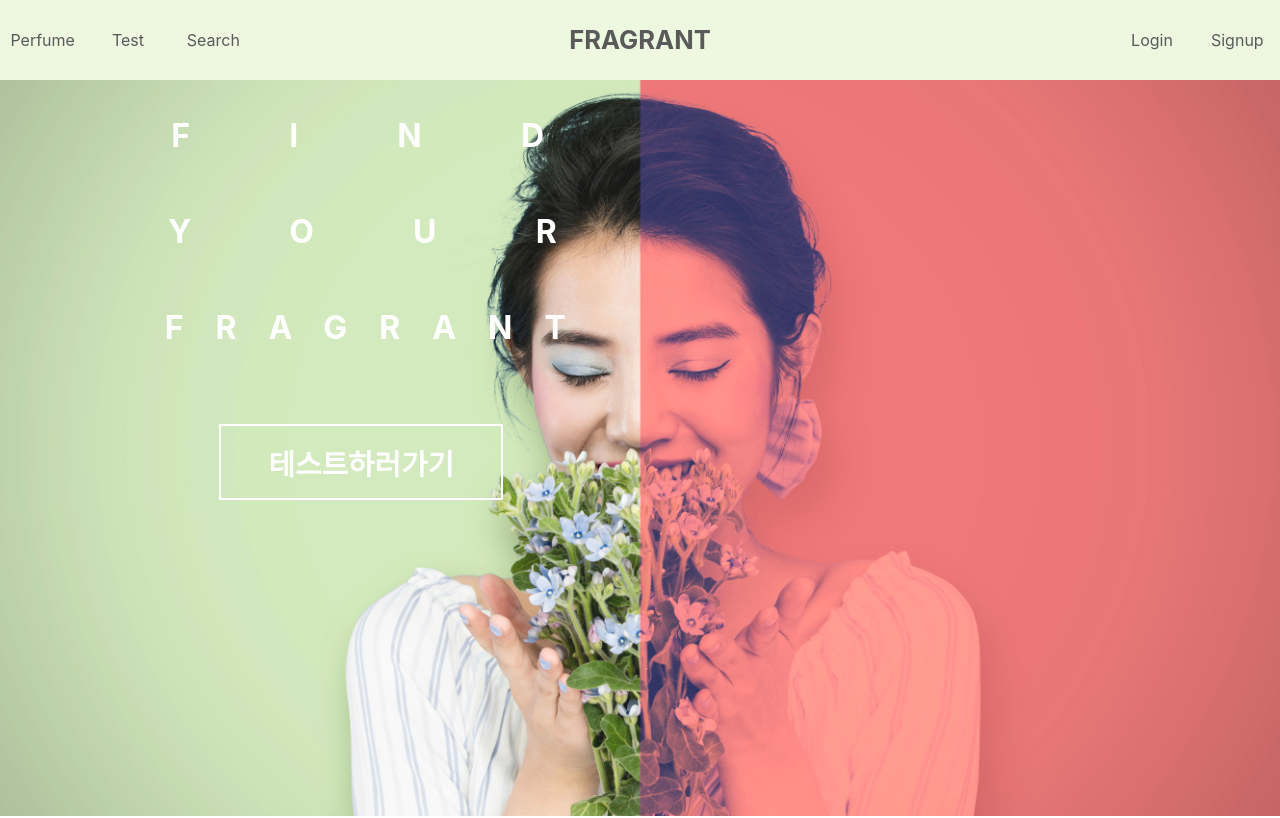
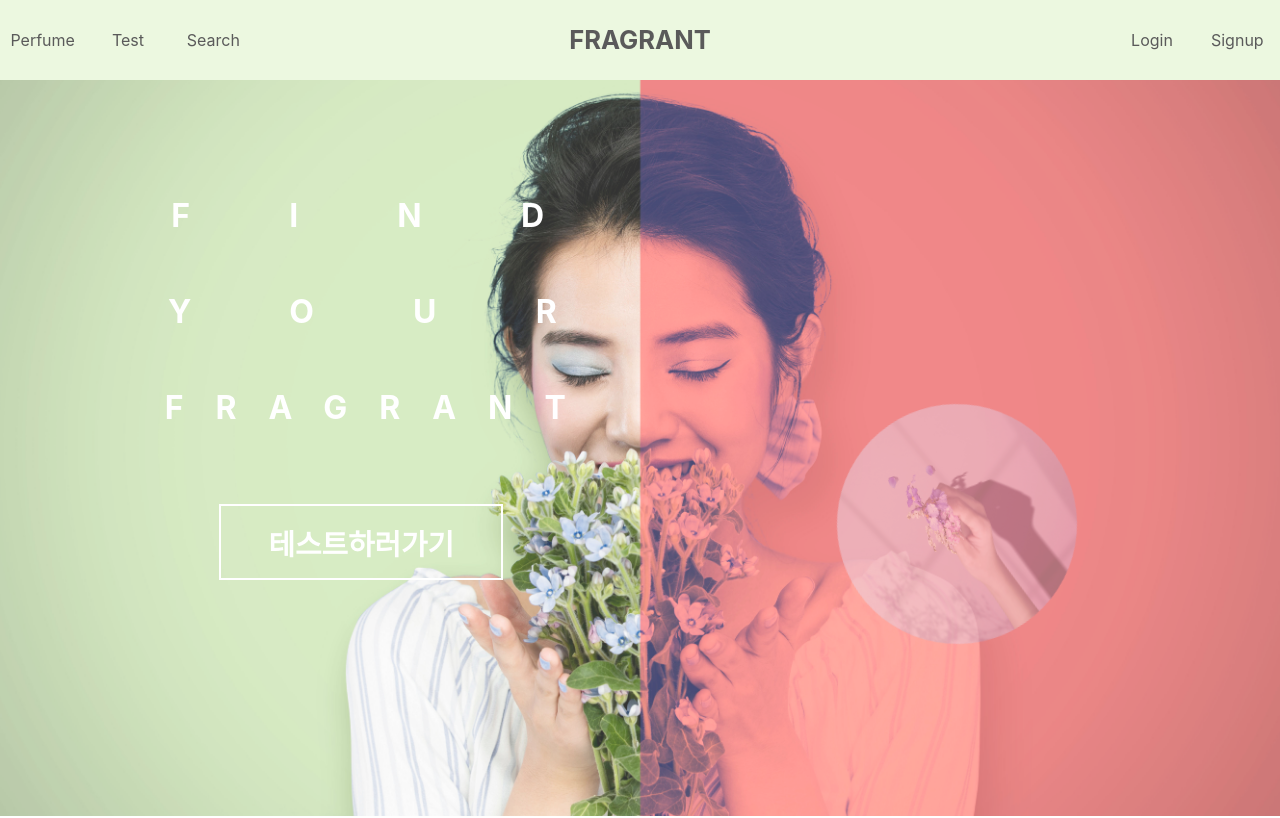
Before and after one commit to tkdkagody/FRAGRRANT, a React (Create React App) app in the folder client/: page /main in a window 1280 px wide. Shown: the top 818 px of the page. Built offline with nearby package versions, Linux system fonts and the light colour scheme.

Commit message:
Add: moving circle

```diff
--- a/client/package.json
+++ b/client/package.json
@@ -13,6 +13,7 @@
     "@types/react-router": "^5.1.17",
     "@types/react-router-dom": "^5.3.2",
     "axios": "^0.24.0",
+    "gsap": "^3.8.0",
     "react": "^17.0.2",
     "react-dom": "^17.0.2",
     "react-router-dom": "^5.3.0",
--- a/client/src/pages/Main/index.tsx
+++ b/client/src/pages/Main/index.tsx
@@ -1,18 +1,72 @@
 import * as React from 'react';
 import styled from 'styled-components';
+import { useState, useRef, useEffect } from 'react';
 import Footer from '../../component/Footer';
 import Login from '../../component/Login';
 import Nav from '../../component/Nav';
 import Signup from '../../component/Signup';
-import { MainSection, TestTxt, InfoTxt } from './styles'
-
+import { MainSection, Box, TestTxt, InfoTxt } from './styles'
+import { gsap } from "gsap";
 
 function Main() {
+
+    const imgRef = useRef<HTMLImageElement>(null);
+    const tl = gsap.timeline({ defaults: { ease: 'Power2.easeInOut' } });
+
+    useEffect(()=> {
+        tl.to(imgRef.current, {
+            duration: 10,
+            rotation: 300,
+            x: 1550,
+            y: 600,
+            ease: "none",
+            delay: 0.2,
+        });
+        tl.to(imgRef.current, {
+            duration: 9,
+            rotation: -360,
+            x: 20,
+            y: 200,
+            opacity: 0.5,
+        });
+
+        tl.to(imgRef.current, {
+            duration: 15,
+            rotation: 300,
+            x: 1550,
+            y: 20,
+            opacity: 0.2,
+        });
+        tl.to(imgRef.current, {
+            duration: 12,
+            rotation: -300,
+            x: 500,
+            y: 200,
+            opacity: 0.2,
+        });
+        tl.to(imgRef.current, {
+            duration: 12,
+            rotation: 300,
+            x: 1500,
+            y: 200,
+            opacity: 0.3,
+        });
+        tl.to(imgRef.current, {
+            duration: 15,
+            rotation: -300,
+            x: 10,
+            y: 10,
+            opacity: 0.3,
+        });
+
+    },[]);
+
 
     return (
         <>
             <Nav></Nav>
             <MainSection>
+                <Box ref={imgRef}></Box>
                 <TestTxt>
                     <div>FIND</div>
                     <div>YOUR</div>
--- a/client/src/pages/Main/styles.tsx
+++ b/client/src/pages/Main/styles.tsx
@@ -1,27 +1,25 @@
 import styled from 'styled-components';
 
 export const MainSection = styled.section`
+  position: relative;
     width: 100%;
     height: 92vh;
     background-image: url('../../images/main.jpg');
     background-position: center;
     background-repeat: no-repeat;
     background-size: cover;
-    opacity: 0.9;
+    opacity: 0.8;
     display: flex;
     flex-direction: row;
     align-items: center;
-
-
 `;
 
 export const TestTxt = styled.div`
     width: 25rem;
     height: 30rem;
     margin-left: 10rem;
-    margin-top: -15rem;
+    margin-top: -5rem;
     padding: 0.2rem;
-
     & > div {
         font-size: 2rem;
         font-weight: bold;
@@ -73,3 +71,17 @@ export const InfoTxt = styled(TestTxt)`
         letter-spacing: 3.3rem;
     }
 `;
+
+
+export const Box = styled.div`
+    position: absolute;
+    top:0;
+    left:0;
+    width: 15rem;
+    height: 15rem;
+    background-image: url('../../images/main2.jpg');
+    background-repeat: no-repeat;
+    background-size: 15rem 15rem;
+    opacity: 0.5;
+    border-radius : 50%;
+`;
```
Also changed, not shown: 1 other file (tests, documents, lock files or other folders).
